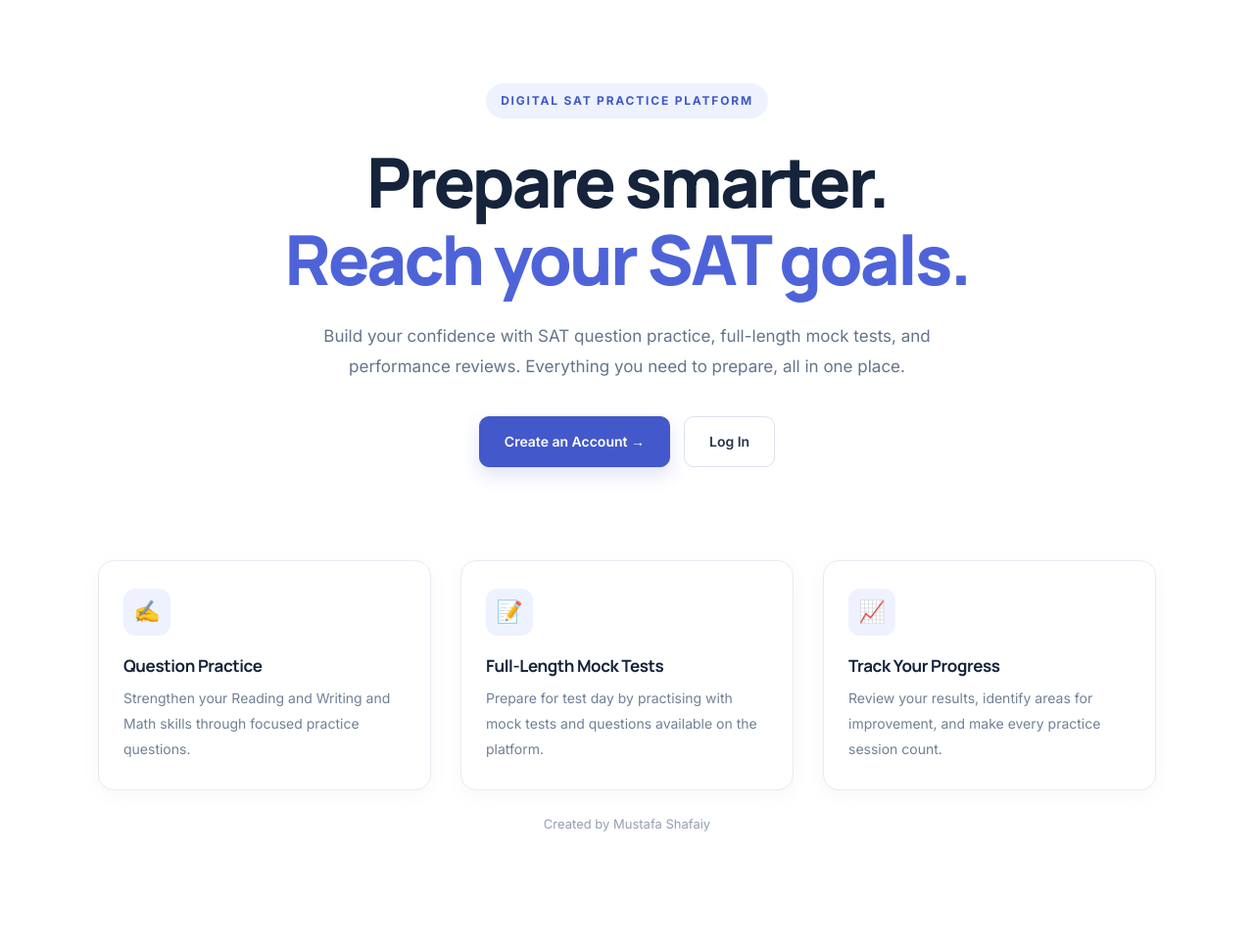
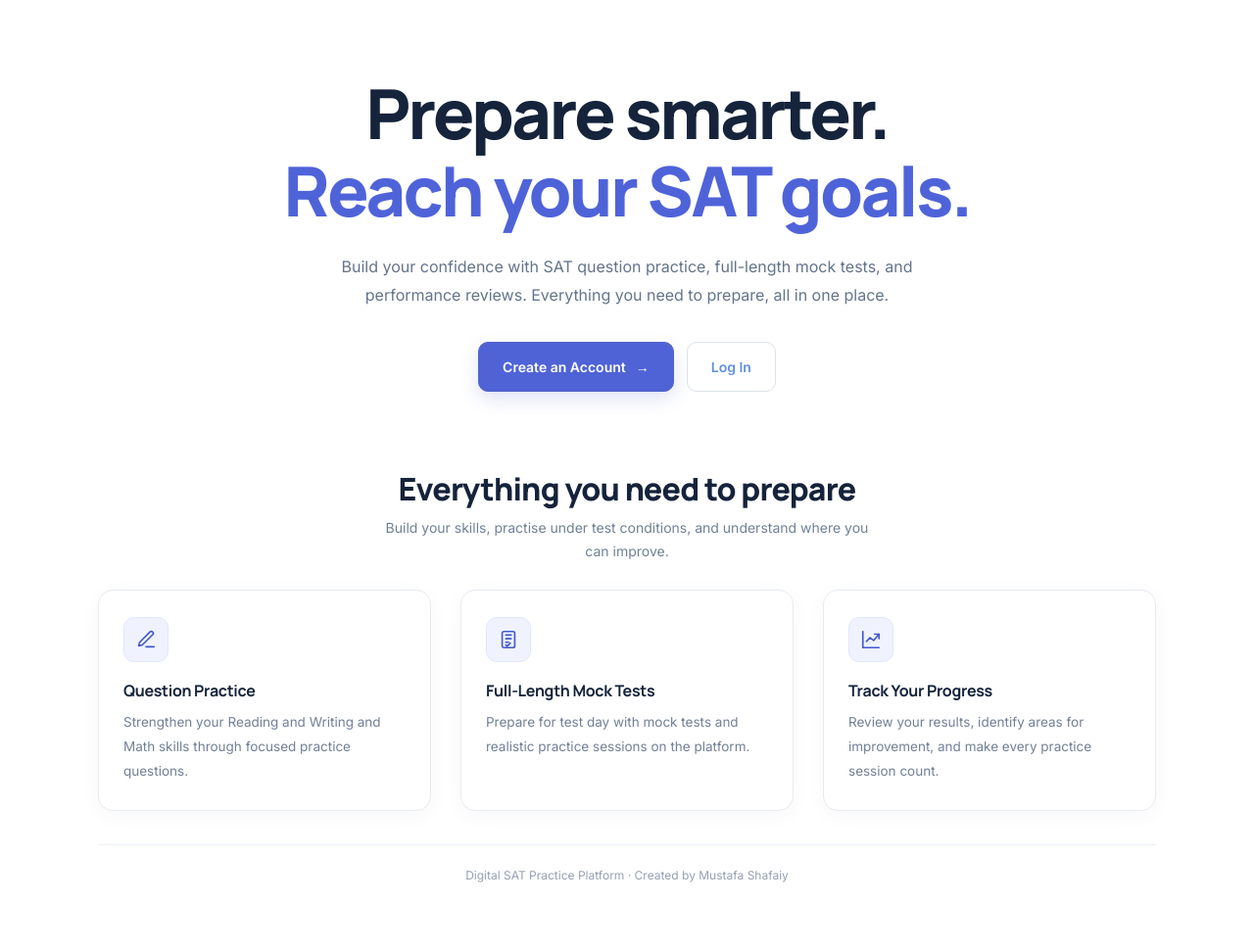
Before and after one commit to MustafaShafaiy2005/git-branch--M-main, a Flask app: template website/templates/landing.html in a window 1280 px wide. Shown: the part 56-1027 px from the top of the page at 98% size. Before the commit the page ends 905 px from the top, so only its background shows below. Run offline with Flask 3, Linux system fonts and the light colour scheme; the template is opened without the code that fills it, so the values that code supplies are empty; some libraries are stand-ins or nearby versions.

Commit message:
Update SAT landing page design

```diff
--- a/website/templates/landing.html
+++ b/website/templates/landing.html
@@ -11,6 +11,7 @@
         font-family: 'Inter', sans-serif;
         color: #263248;
         overflow: hidden;
+        padding-bottom: 20px;
     }
 
     .sat-landing h1,
@@ -22,29 +23,17 @@
     }
 
     .sat-hero {
-        padding-top: 85px;
-        padding-bottom: 55px;
-    }
-
-    .sat-eyebrow {
-        display: inline-block;
-        padding: 9px 15px;
-        margin-bottom: 25px;
-        border-radius: 50px;
-        background: #eef2ff;
-        color: #4059c7;
-        font-size: 12px;
-        font-weight: 700;
-        letter-spacing: 1.8px;
+        padding-top: 76px;
+        padding-bottom: 45px;
     }
 
     .sat-title {
         max-width: 850px;
         margin: 0 auto 24px;
-        font-size: clamp(2.7rem, 5.5vw, 4.6rem);
+        font-size: clamp(2.7rem, 5.5vw, 4.5rem);
         font-weight: 800;
         line-height: 1.12;
-        letter-spacing: -2.8px;
+        letter-spacing: -2.7px;
     }
 
     .sat-title span {
@@ -53,9 +42,9 @@
 
     .sat-description {
         max-width: 620px;
-        margin: 0 auto 34px;
+        margin: 0 auto 32px;
         color: #64748b;
-        font-size: 17px;
+        font-size: 16px;
         line-height: 1.85;
     }
 
@@ -64,117 +53,154 @@
         justify-content: center;
         align-items: center;
         flex-wrap: wrap;
-        gap: 14px;
+        gap: 13px;
     }
 
     .sat-btn {
         display: inline-flex;
         justify-content: center;
         align-items: center;
-        min-height: 52px;
-        padding: 13px 25px;
+        gap: 10px;
+        min-height: 51px;
+        padding: 13px 24px;
         border-radius: 10px;
         font-family: 'Inter', sans-serif;
         font-size: 14px;
         font-weight: 600;
         text-decoration: none;
-        transition: all 0.2s ease;
+        transition: background 0.2s ease,
+                    border-color 0.2s ease,
+                    transform 0.2s ease,
+                    box-shadow 0.2s ease;
     }
 
     .sat-btn-primary {
-        background: #4358ca;
-        border: 1px solid #4358ca;
+        background: #4f63d6;
+        border: 1px solid hsl(231, 51%, 55%);
         color: #ffffff;
-        box-shadow: 0 8px 18px rgba(67, 88, 202, 0.17);
+        box-shadow: 0 7px 18px rgba(67, 88, 202, 0.17);
     }
 
     .sat-btn-primary:hover {
-        background: #3448b5;
-        border-color: #3448b5;
+        background: #5f71da;
+        border-color: #6072d6;
         color: #ffffff;
         transform: translateY(-2px);
+        box-shadow: 0 10px 22px rgba(67, 88, 202, 0.22);
     }
 
     .sat-btn-secondary {
         background: #ffffff;
         border: 1px solid #dce2ec;
-        color: #24334b;
+        color: #6090dd;
     }
 
     .sat-btn-secondary:hover {
         background: #f8faff;
         border-color: #aeb9d0;
-        color: #24334b;
+        color: #5982c4;
         transform: translateY(-2px);
     }
 
     .sat-features {
-        padding-top: 40px;
-        padding-bottom: 55px;
+        padding-top: 35px;
+        padding-bottom: 40px;
+    }
+
+    .sat-section-heading {
+        margin-bottom: 27px;
+        text-align: center;
+    }
+
+    .sat-section-heading h2 {
+        margin-bottom: 9px;
+        font-size: clamp(1.5rem, 3vw, 2rem);
+        font-weight: 800;
+        letter-spacing: -0.8px;
+    }
+
+    .sat-section-heading p {
+        margin: 0 auto;
+        max-width: 520px;
+        color: #718096;
+        font-size: 14px;
+        line-height: 1.7;
     }
 
     .sat-feature-card {
         height: 100%;
-        padding: 28px 25px;
+        padding: 27px 25px;
         background: #ffffff;
         border: 1px solid #e7ebf2;
-        border-radius: 16px;
+        border-radius: 15px;
         box-shadow: 0 5px 22px rgba(24, 39, 75, 0.035);
         transition: transform 0.25s ease, box-shadow 0.25s ease;
     }
 
     .sat-feature-card:hover {
-        transform: translateY(-5px);
-        box-shadow: 0 14px 30px rgba(24, 39, 75, 0.08);
+        transform: translateY(-4px);
+        box-shadow: 0 13px 28px rgba(24, 39, 75, 0.075);
     }
 
     .sat-feature-icon {
         display: flex;
         justify-content: center;
         align-items: center;
-        width: 48px;
-        height: 48px;
-        margin-bottom: 21px;
-        border-radius: 12px;
-        background: #eef2ff;
+        width: 46px;
+        height: 46px;
+        margin-bottom: 20px;
+        border: 1px solid #e0e6ff;
+        border-radius: 11px;
+        background: #f0f3ff;
         color: #4358ca;
-        font-size: 22px;
+    }
+
+    .sat-feature-icon svg {
+        width: 22px;
+        height: 22px;
+        fill: none;
+        stroke: currentColor;
+        stroke-width: 1.8;
+        stroke-linecap: round;
+        stroke-linejoin: round;
     }
 
     .sat-feature-card h5 {
         margin-bottom: 10px;
-        font-size: 17px;
+        font-size: 16px;
         font-weight: 700;
-        letter-spacing: -0.4px;
+        letter-spacing: -0.3px;
     }
 
     .sat-feature-card p {
         margin-bottom: 0;
         color: #718096;
-        font-size: 14px;
+        font-size: 13.5px;
         line-height: 1.85;
     }
 
     .sat-footer {
-        padding: 25px 0 10px;
+        margin-top: 34px;
+        padding: 22px 0 8px;
+        border-top: 1px solid #edf0f5;
         color: #94a0b2;
-        font-size: 13px;
+        font-size: 12px;
         text-align: center;
     }
 
     @media (max-width: 767px) {
         .sat-hero {
-            padding-top: 55px;
-            padding-bottom: 30px;
+            padding-top: 48px;
+            padding-bottom: 27px;
         }
 
         .sat-title {
-            font-size: clamp(2.4rem, 9vw, 3.5rem);
-            letter-spacing: -1.7px;
+            font-size: clamp(2.35rem, 9vw, 3.4rem);
+            letter-spacing: -1.6px;
         }
 
         .sat-description {
-            font-size: 15px;
+            font-size: 14.5px;
         }
 
         .sat-features {
@@ -182,7 +208,7 @@
         }
 
         .sat-feature-card {
-            padding: 24px;
+            padding: 23px;
         }
 
         .sat-btn {
@@ -190,19 +216,28 @@
         }
 
         .sat-actions {
-            gap: 11px;
+            gap: 10px;
+        }
+    }
+
+    @media (prefers-reduced-motion: reduce) {
+        .sat-btn,
+        .sat-feature-card {
+            transition: none;
+        }
+
+        .sat-btn:hover,
+        .sat-feature-card:hover {
+            transform: none;
         }
     }
 </style>
 
 <div class="sat-landing">
+
     <section class="container sat-hero">
         <div class="row">
             <div class="col-12 text-center">
-
-                <div class="sat-eyebrow">
-                    DIGITAL SAT PRACTICE PLATFORM
-                </div>
 
                 <h1 class="sat-title">
                     Prepare smarter.<br>
@@ -218,7 +253,8 @@
                 <div class="sat-actions">
                     <a href="{{ url_for('auth.sign_up') }}"
                        class="sat-btn sat-btn-primary">
-                        Create an Account &rarr;
+                        Create an Account
+                        <span aria-hidden="true">&rarr;</span>
                     </a>
 
                     <a href="{{ url_for('auth.login') }}"
@@ -232,12 +268,24 @@
     </section>
 
     <section class="container sat-features">
+
+        <div class="sat-section-heading">
+            <h2>Everything you need to prepare</h2>
+            <p>
+                Build your skills, practise under test conditions,
+                and understand where you can improve.
+            </p>
+        </div>
+
         <div class="row g-4">
 
             <div class="col-md-4">
                 <div class="sat-feature-card">
                     <div class="sat-feature-icon" aria-hidden="true">
-                        &#9997;
+                        <svg viewBox="0 0 24 24">
+                            <path d="M12 20h9"/>
+                            <path d="M16.5 3.5a2.1 2.1 0 0 1 3 3L8 18l-4 1 1-4Z"/>
+                        </svg>
                     </div>
 
                     <h5>Question Practice</h5>
@@ -252,14 +300,20 @@
             <div class="col-md-4">
                 <div class="sat-feature-card">
                     <div class="sat-feature-icon" aria-hidden="true">
-                        &#128221;
+                        <svg viewBox="0 0 24 24">
+                            <rect x="5" y="3" width="14" height="18" rx="2"/>
+                            <path d="M9 7h6"/>
+                            <path d="M9 11h6"/>
+                            <path d="M9 15h3"/>
+                            <path d="m9 18 1.5 1.5L14 16"/>
+                        </svg>
                     </div>
 
                     <h5>Full-Length Mock Tests</h5>
 
                     <p>
-                        Prepare for test day by practising with mock
-                        tests and questions available on the platform.
+                        Prepare for test day with mock tests and
+                        realistic practice sessions on the platform.
                     </p>
                 </div>
             </div>
@@ -267,7 +321,11 @@
             <div class="col-md-4">
                 <div class="sat-feature-card">
                     <div class="sat-feature-icon" aria-hidden="true">
-                        &#128200;
+                        <svg viewBox="0 0 24 24">
+                            <path d="M3 3v18h18"/>
+                            <path d="m7 14 4-4 4 3 6-7"/>
+                            <path d="M16 6h5v5"/>
+                        </svg>
                     </div>
 
                     <h5>Track Your Progress</h5>
@@ -282,8 +340,9 @@
         </div>
 
         <div class="sat-footer">
-            Created by Mustafa Shafaiy
+            Digital SAT Practice Platform &middot; Created by Mustafa Shafaiy
         </div>
+
     </section>
 </div>
 
```
